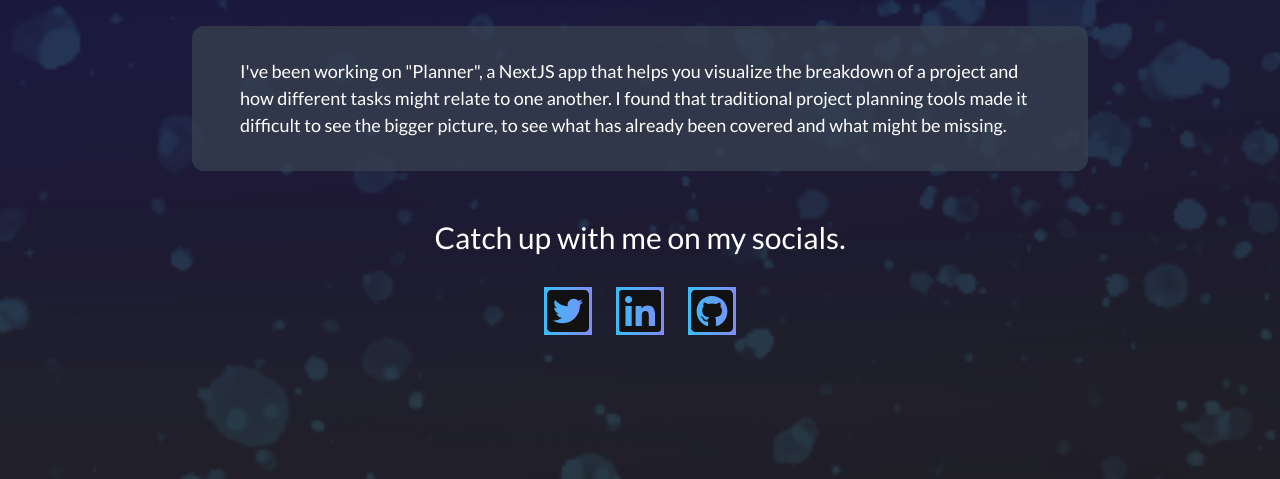
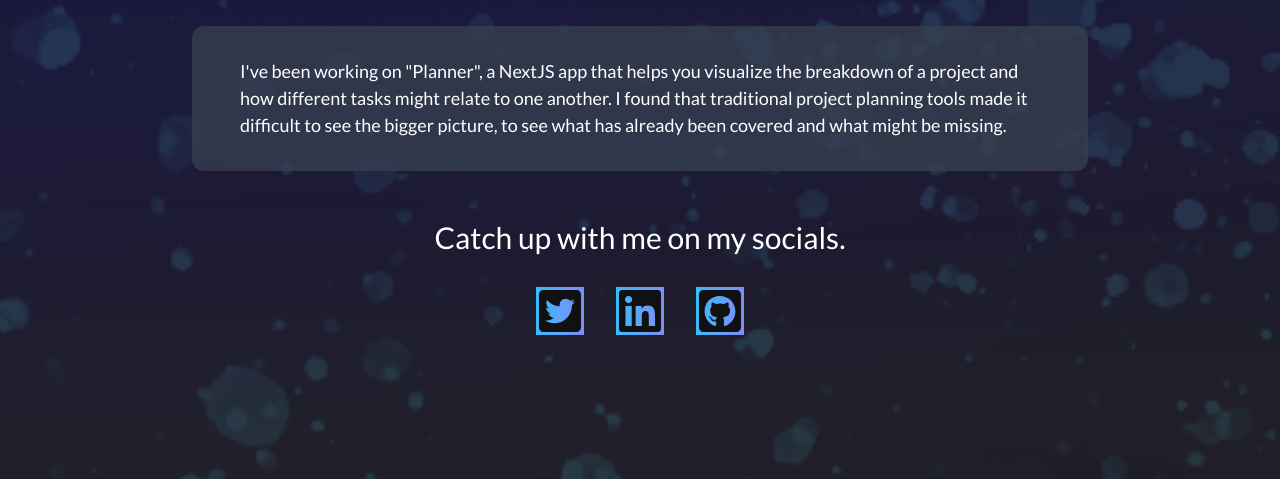
Before and after one commit to dv297/gatsby-blog, a Gatsby site: page / in a window 1280 px wide. Shown: the part 1865-2344 px from the top of the page. Built offline with nearby package versions, Linux system fonts and the light colour scheme; Gatsby itself is replaced by a stand-in of ours; what tailwind-children would draw is missing.

Commit message:
Fix icon spacing

```diff
--- a/src/pages/index.tsx
+++ b/src/pages/index.tsx
@@ -131,7 +131,7 @@ const BlogIndex = () => {
           <span className="text-3xl text-center w-full">
             Catch up with me on my socials.
           </span>
-          <div className="h-full flex-shrink flex-row items-center justify-center gap-6 md:flex md:flex-row">
+          <div className="flex flex-row items-center justify-center gap-8">
             <SocialMediaLink
               to="https://twitter.com/TheDanielVu"
               title="Twitter"
```
